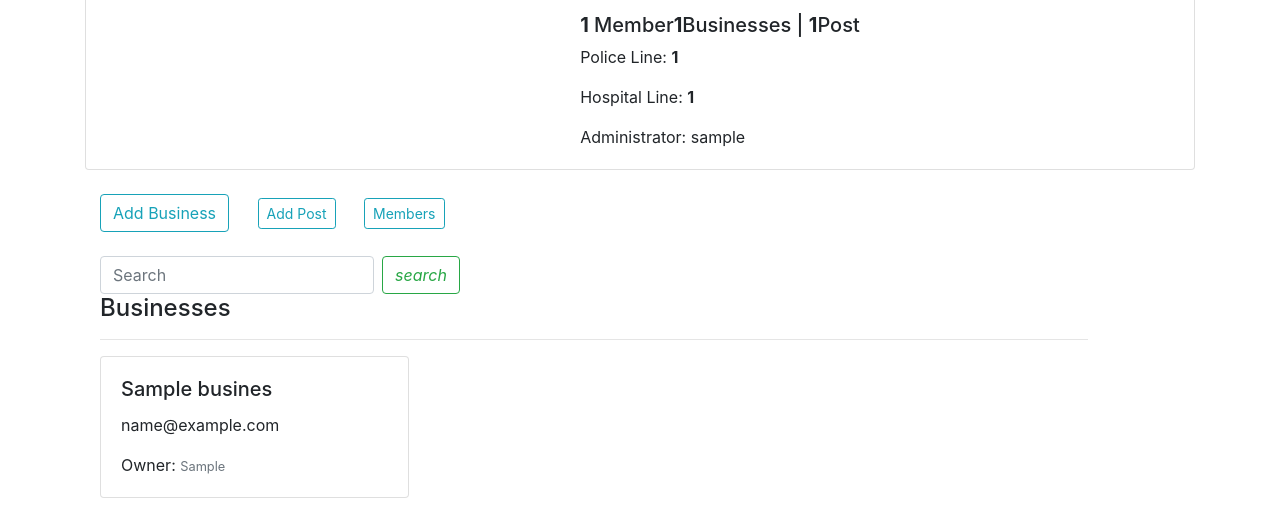
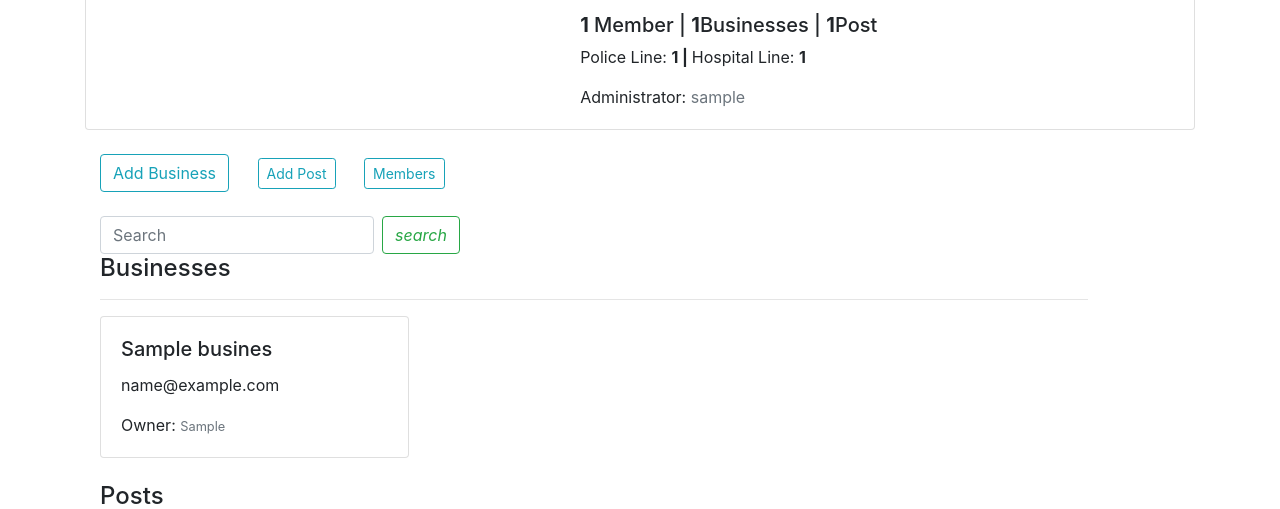
Before and after one commit to joankirui/Neighborhood, a Django app: page /single_hood/1 in a window 1280 px wide. Shown: the part 116-625 px from the top of the page. Run offline with Django 3.2, Linux system fonts and the light colour scheme; a user stored in the database is signed in; tables that the repository leaves empty hold one stand-in row (values such as "Sample post"); some libraries are stand-ins or nearby versions.

Commit message:
add a function for searching business

```diff
--- a/neighborapp/templates/singlehood.html
+++ b/neighborapp/templates/singlehood.html
@@ -14,12 +14,12 @@
                         <div class="card-body">
                             <h5 class="card-title">{{ hood.name }} [{{ hood.location }}]</h5>
                             <h5 class="card-text">
-                                <span><strong>{{ hood.members.count }}</strong> Member{{ hood.members.count|pluralize }}</span><strong>{{ hood.business.count}}</strong>Businesses |
+                                <span><strong>{{ hood.members.count }}</strong> Member{{ hood.members.count|pluralize }} | </span><strong>{{ hood.business.count}}</strong>Businesses |
                                 <strong>{{ hood.hood_post.count}}</strong>Post{{ hood.hood_post.count|pluralize }}
                             </h5>
-                            <p class="card-text">Police Line: <strong>{{ hood.police_number }}</strong></p>
-                            <p class="card-text">Hospital Line: <strong>{{ hood.health_tell }}</strong></p>
-                            <p class="card-text">Administrator: {{ hood.admin.user.username }}</p>
+                            <p class="card-text">Police Line: <strong>{{ hood.police_number }} | </strong>
+                            Hospital Line: <strong>{{ hood.health_tell }}</strong></p>
+                            <p class="card-text">Administrator: <span class="text-muted">{{ hood.admin.user.username }}</span></p>
                         </div>
                     </div>
                 </div>
@@ -33,7 +33,7 @@
             <a class="btn btn-sm btn-outline-info mb-4 mr-4" href="{% url 'makepost' hood.id %}">Add Post</a>
             {% if hood.admin == user.profile %}
             <a href="{% url 'members' hood.id %}" class="btn btn-sm btn-outline-info mb-4 mr-4">Members</a>
-            {% endif %}
+            {% endif %}<br>
             <form class="form-inline my-2 my-lg-0" role="search" action=" ">
                 <input class="form-control mr-sm-2" type="search" placeholder="Search" aria-label="Search" name="title">
                 <button class="btn btn-outline-success my-2 my-sm-0" type="submit"><i class="fa fa-search">search</i></button>
--- a/neighborapp/views.py
+++ b/neighborapp/views.py
@@ -125,3 +125,17 @@ def leave_hood(request, id):
     request.user.profile.neighborhood = None
     request.user.profile.save()
     return redirect('index')
+
+@login_required(login_url='/accounts/login/')
+def search_business(request):
+
+    if 'title' in request.GET and request.GET["title"]:
+        search_term = request.GET.get("title")
+        results = Business.search_by_title(search_term)
+        message = f"{search_term}"
+
+        return render(request, 'search.html',{"message":message,"results":results})
+
+    else:
+        message = "You haven't searched for any term"
+        return render(request, 'search.html',{"message":message})
```
